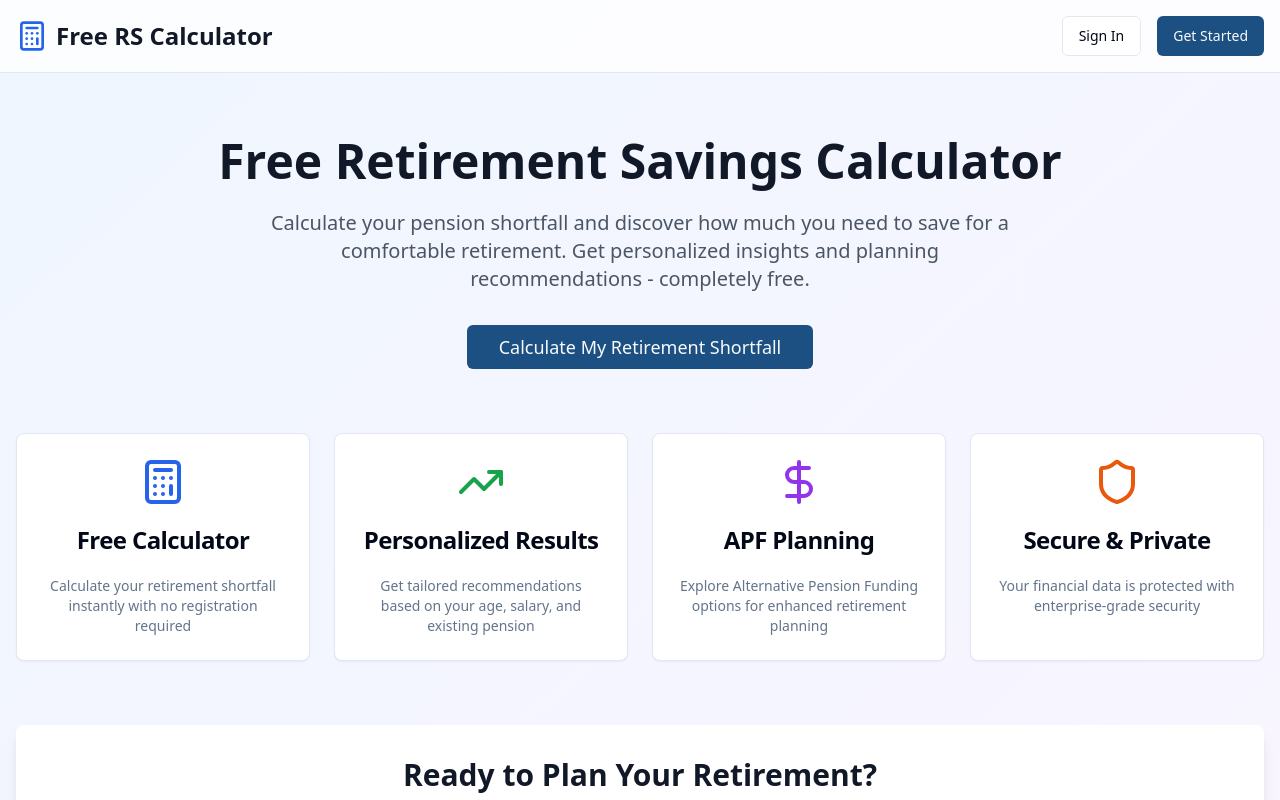
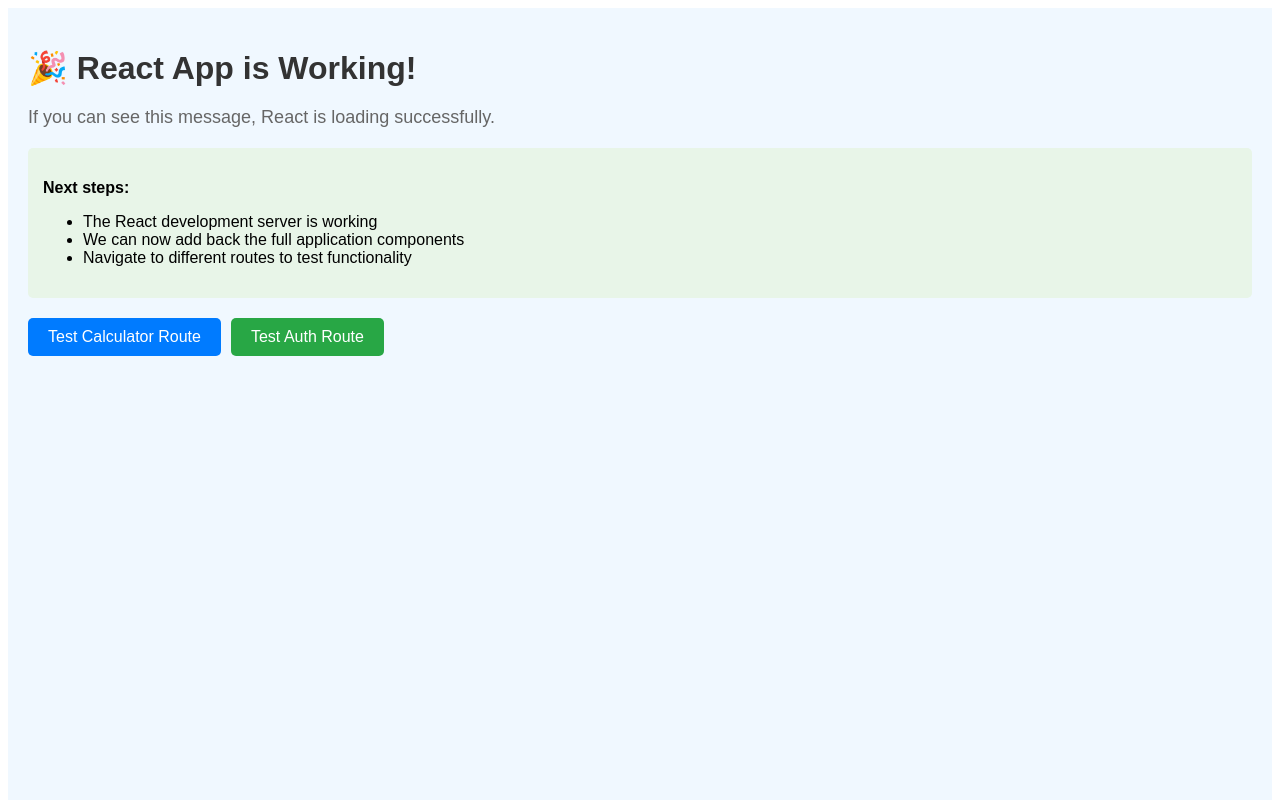
Before and after one commit to DTSCDev/my-buom-app, a React (Vite) app: page / in a window 1280 px wide. Shown: the top 800 px of the page. Built offline with nearby package versions, Linux system fonts and the light colour scheme.

Commit message:
Temp Dev fix

```diff
--- a/src/App.tsx
+++ b/src/App.tsx
@@ -1,107 +1,58 @@
-import { Toaster } from "@/components/ui/toaster";
-import { Toaster as Sonner } from "@/components/ui/sonner";
-import { TooltipProvider } from "@/components/ui/tooltip";
-import { QueryClient, QueryClientProvider } from "@tanstack/react-query";
-import { BrowserRouter, Routes, Route, Navigate } from "react-router-dom";
-import { AuthProvider, RequireAuth } from "@/hooks/useAuth";
-import { AppLayout } from "@/components/Layout/AppLayout";
-import Index from "./pages/Index";
-import Auth from "./pages/Auth";
-import Dashboard from "./pages/Dashboard";
-import Profile from "./pages/Profile";
-import NetAssetValue from "./pages/NetAssetValue";
-import APFRegistration from "./pages/APFRegistration";
-import GetStarted from "./pages/GetStarted";
-import Calculator from "./pages/Calculator";
-import SystemFields from "./pages/SystemFields";
-
-const queryClient = new QueryClient();
-
-// Error boundary component to catch any errors
-const ErrorBoundary = ({ children }: { children: React.ReactNode }) => {
-  try {
-    return <>{children}</>;
-  } catch (error) {
-    return (
-      <div style={{ padding: '20px', background: '#f8f9fa' }}>
-        <h1>Application Error</h1>
-        <p>Something went wrong: {String(error)}</p>
-        <p>Please check the browser console for more details.</p>
-      </div>
-    );
-  }
-};
-
+// Simple test App component
 const App = () => {
-  // Simple test to make sure React is working
   console.log('App component is rendering...');
 
   return (
-    <ErrorBoundary>
-      <QueryClientProvider client={queryClient}>
-        <AuthProvider>
-          <TooltipProvider>
-            <Toaster />
-            <Sonner />
-            <BrowserRouter>
-              <Routes>
-                {/* Public Routes */}
-                <Route path="/" element={<Index />} />
-                <Route path="/calculator" element={<Calculator />} />
-                <Route path="/auth" element={<Auth />} />
+    <div style={{
+      padding: '20px',
+      fontFamily: 'Arial, sans-serif',
+      backgroundColor: '#f0f8ff',
+      minHeight: '100vh'
+    }}>
+      <h1 style={{ color: '#333', marginBottom: '20px' }}>
+        🎉 React App is Working!
+      </h1>
+      <p style={{ color: '#666', fontSize: '18px' }}>
+        If you can see this message, React is loading successfully.
+      </p>
+      <div style={{
+        marginTop: '20px',
+        padding: '15px',
+        backgroundColor: '#e8f5e8',
+        borderRadius: '5px'
+      }}>
+        <p><strong>Next steps:</strong></p>
+        <ul>
+          <li>The React development server is working</li>
+          <li>We can now add back the full application components</li>
+          <li>Navigate to different routes to test functionality</li>
+        </ul>
+      </div>
 
-                {/* Protected Routes */}
-                <Route path="/dashboard" element={
-                  <RequireAuth>
-                    <AppLayout>
-                      <Dashboard />
-                    </AppLayout>
-                  </RequireAuth>
-                } />
-                <Route path="/profile" element={
-                  <RequireAuth>
-                    <AppLayout>
-                      <Profile />
-                    </AppLayout>
-                  </RequireAuth>
-                } />
-                <Route path="/net-asset-value" element={
-                  <RequireAuth>
-                    <AppLayout>
-                      <NetAssetValue />
-                    </AppLayout>
-                  </RequireAuth>
-                } />
-                <Route path="/apf-registration" element={
-                  <RequireAuth>
-                    <AppLayout>
-                      <APFRegistration />
-                    </AppLayout>
-                  </RequireAuth>
-                } />
-                <Route path="/get-started" element={
-                  <RequireAuth>
-                    <AppLayout>
-                      <GetStarted />
-                    </AppLayout>
-                  </RequireAuth>
-                } />
-                <Route path="/system-fields" element={
-                  <RequireAuth>
-                    <AppLayout>
-                      <SystemFields />
-                    </AppLayout>
-                  </RequireAuth>
-                } />
-
-                {/* Catch all route */}
-                <Route path="*" element={<Navigate to="/" replace />} />
-              </Routes>
-            </BrowserRouter>
-          </TooltipProvider>
-        </AuthProvider>
-      </QueryClientProvider>
-    </ErrorBoundary>
+      <div style={{ marginTop: '20px' }}>
+        <a href="/calculator" style={{
+          display: 'inline-block',
+          padding: '10px 20px',
+          backgroundColor: '#007bff',
+          color: 'white',
+          textDecoration: 'none',
+          borderRadius: '5px',
+          marginRight: '10px'
+        }}>
+          Test Calculator Route
+        </a>
+        <a href="/auth" style={{
+          display: 'inline-block',
+          padding: '10px 20px',
+          backgroundColor: '#28a745',
+          color: 'white',
+          textDecoration: 'none',
+          borderRadius: '5px'
+        }}>
+          Test Auth Route
+        </a>
+      </div>
+    </div>
   );
 };
 
--- a/src/main.tsx
+++ b/src/main.tsx
@@ -1,7 +1,10 @@
 import React from 'react'
 import ReactDOM from 'react-dom/client'
 import App from './App.tsx'
-import './index.css'
+// Temporarily comment out CSS to test if that's causing issues
+// import './index.css'
+
+console.log('main.tsx is loading...');
 
 ReactDOM.createRoot(document.getElementById('root')!).render(
   <React.StrictMode>
```
